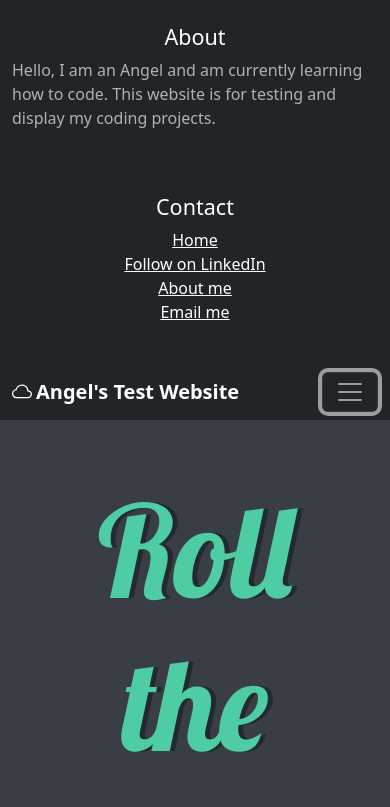
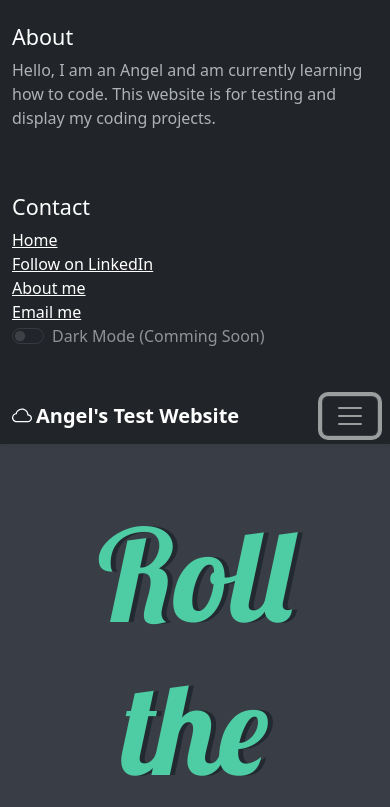
Before and after one commit to angelcuello/testwebsite, a plain HTML site: page public/diceGame/dicee.html in a window 390 px wide. Both pictures are taken after a click on the button "Toggle navigation". Shown: the top 807 px of the page. Drawn offline with nearby package versions, Linux system fonts and the light colour scheme.

Commit message:
adjust dice mobile view

```diff
--- a/public/diceGame/dicee.html
+++ b/public/diceGame/dicee.html
@@ -37,6 +37,13 @@
               <li><a href="https://www.linkedin.com/in/angel-cuello-jr-49a34b170/" class="text-white">Follow on LinkedIn</a></li>
               <li><a href="../aboutme.html" class="text-white">About me</a></li>
               <li><a href="mailto:angel.cuellojr@outlook.com" class="text-white">Email me</a></li>
+
+
+              <div class="form-check form-switch">
+                <input class="form-check-input" type="checkbox" role="switch" id="flexSwitchCheckDefault" disabled>
+                <label class="form-check-label" for="flexSwitchCheckDefault">Dark Mode (Comming Soon)</label>
+              </div>
+
             </ul>
           </div>
         </div>
--- a/public/diceGame/styles.css
+++ b/public/diceGame/styles.css
@@ -46,9 +46,13 @@ footer {
 
 }
 
+.list-unstyled{
+  text-align: left;
+}
 
-
-
+header h4{
+  text-align: left;
+}
 
 @media (max-width: 992px) {
 
```
Also changed, not shown: index.html (+0 -3 lines).
